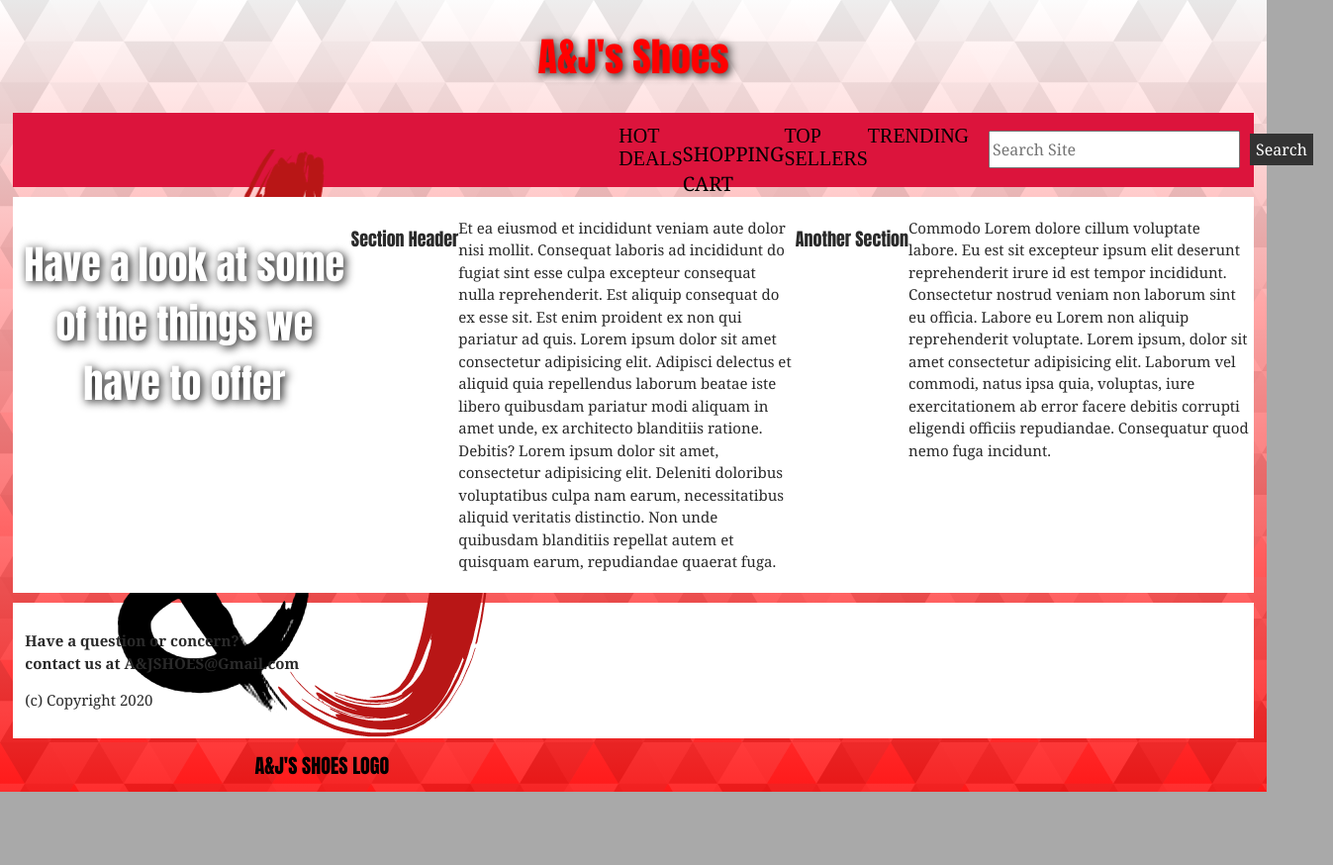
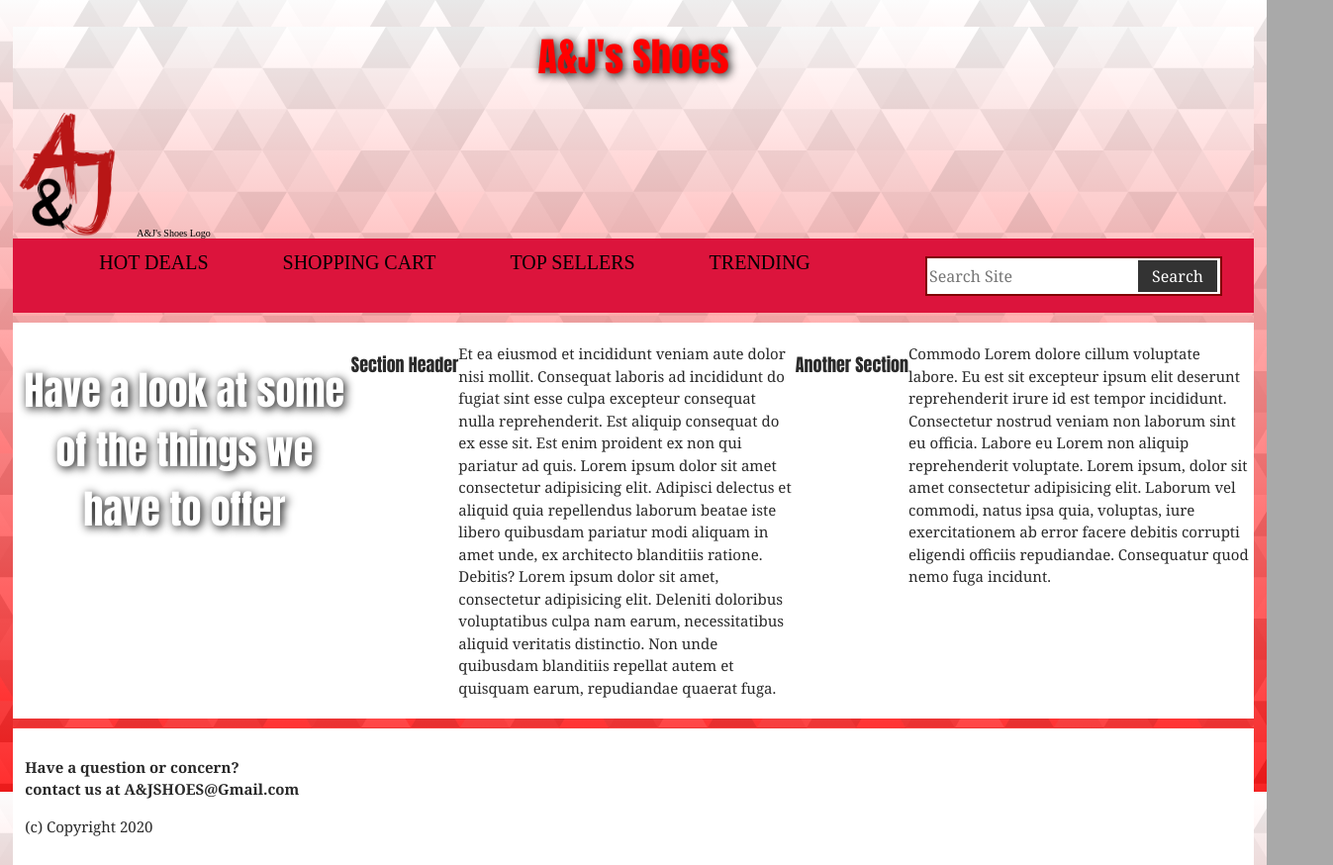
Before and after one commit to Austin418/ShoeStore, a plain HTML site: page Shoes.html in a window 1280 px wide. Shown: the whole page at 99% size, 1347 px wide, since content can reach past the window. Before the commit the page ends 800 px from the top, so only its background shows below. Drawn offline with Linux system fonts and the light colour scheme.

Commit message:
fixed nav and search

```diff
--- a/Shoes.css
+++ b/Shoes.css
@@ -79,6 +79,11 @@ nav a{
     text-transform: uppercase;
     text-decoration: none;
     color: black;
+    padding-right: 75px;
+}
+nav a:hover{
+    font-family: Impact, Haettenschweiler, 'Arial Narrow Bold', sans-serif;
+    font-weight: bold;
 }
 nav form{
     flex: 1;
@@ -92,11 +97,19 @@ input{
     height: 32px;
 }
 
-input[type = search]{
+input[type=search]{
     flex: 3;
+    position: absolute;
+    right: 45px;
+    border: 2px solid maroon;
+    width: 300px;
+    height: 2.5em;
 }
 input[type=submit]{
     flex: 1;
+    position: absolute;
+    right: 50px;
+    width: 5em;
     margin-left: 1rem;
     background: #333;
     border: 0px;
@@ -198,3 +211,8 @@ item-10{
 item-10{
     grid-area: 20;
 }
+
+.img-responsive2{
+    width: 10%;
+    height: 10%;
+}
--- a/Shoes.html
+++ b/Shoes.html
@@ -18,20 +18,19 @@
         <h1 style ="color: red;">
         A&J's Shoes
         </h1>
-        <!-- do the search bar later -->
+            <img class="img-responsive2" src="media/Shoe website logo.png">A&J's Shoes Logo</a>
     </header>
     <nav>
         <h2 class="navbar-brand brand-name">
-            <a href="index.html"><img class="img-responsive2"
-            src="media/Shoe website logo.png">A&J's Shoes Logo</a>
+            <a href="index.html"></a>
         </h2>
             <a href="#">Hot deals</a> <br>
-            <p><a href="index.html">Shopping cart</a></p>
+            <a href="index.html">Shopping cart</a>
             <a href="#">Top sellers</a> <br>
             <a href="#">Trending</a>
         </ul>
         <form>
-            <input action="search" name="query" placeholder="Search Site">
+            <input type="search" action="search" name="query" placeholder="Search Site">
             <input type="submit" name="submit" id="submit" value="Search">
         </form>
     </nav>
@@ -52,16 +51,6 @@
             </section>
         </article>
 
-        <aside>
-            <h3>Related content</h3>
-
-            <ul>
-                <li><a href="#">Home</a></li>
-            <li><a href="#">About Ps</a></li>
-                <li><a href="#">Contact Us</a></li>
-                <li><a href="#">Shoes</a></li>
-            </ul>
-        </aside>
     </main>
     <footer>
     <p><strong>Have a question or concern? <br> contact us at A&JSHOES@Gmail.com</strong></p>
```
